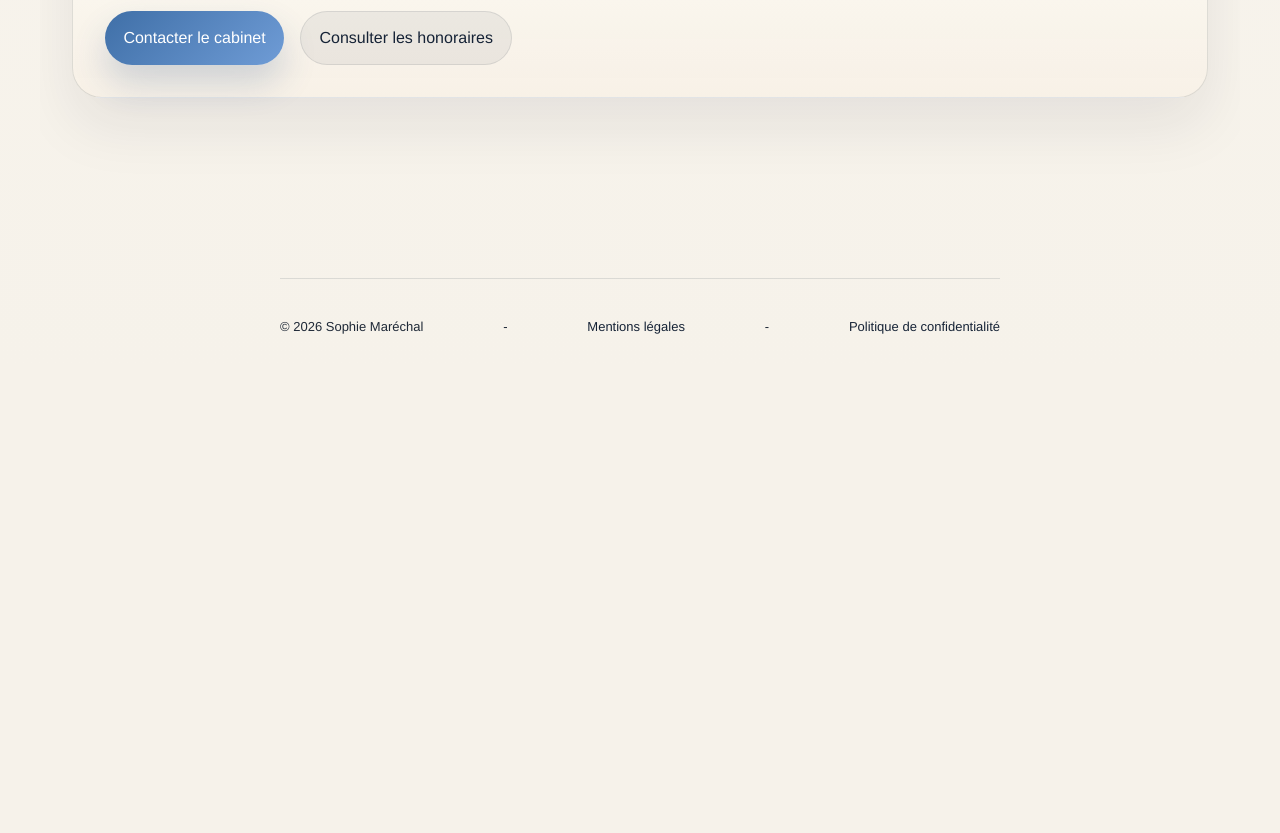
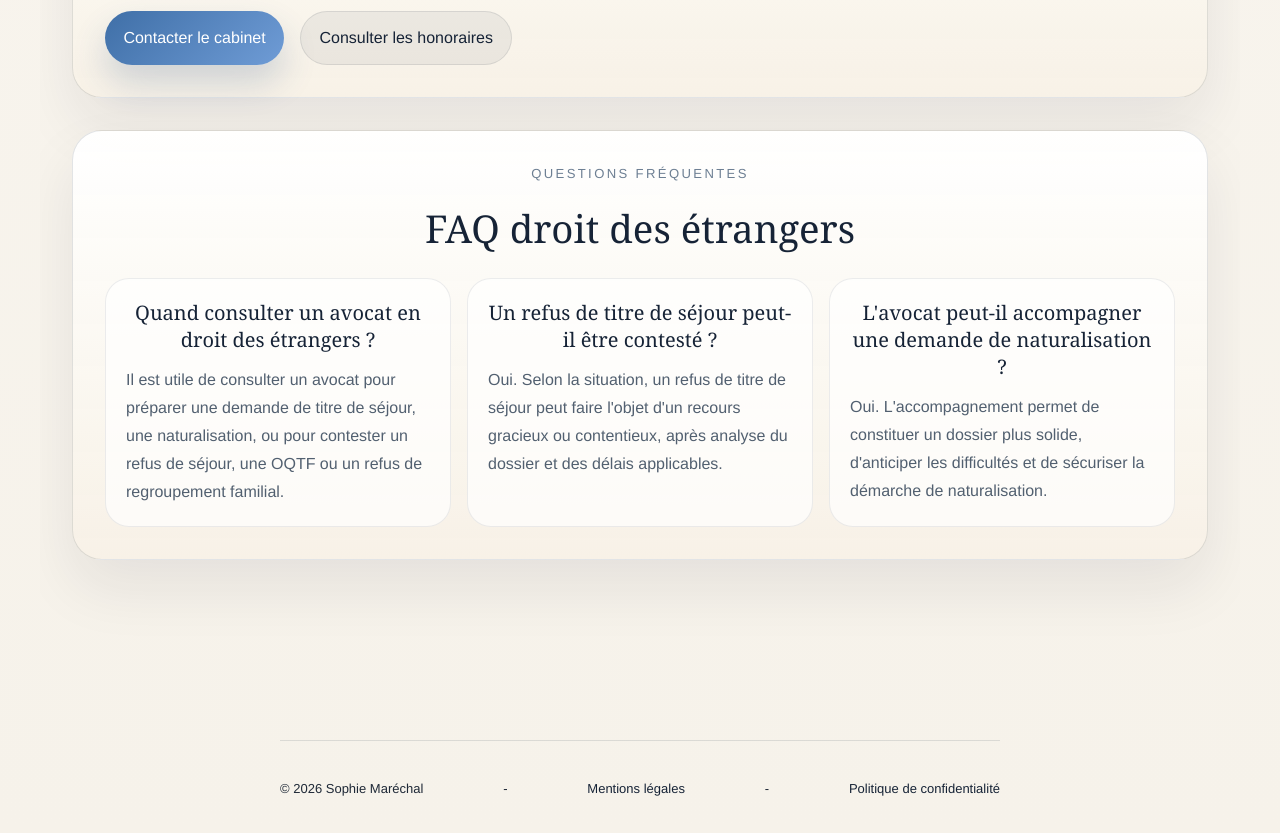
Before and after one commit to PaulMarechal/sophie_lowyer_website, a Next.js app: page /droit-des-etrangers in a window 1280 px wide. Shown: the part 2100-2933 px from the top of the page. Before the commit the page ends 2472 px from the top, so only its background shows below. Built offline with nearby package versions, Linux system fonts and the light colour scheme.

Commit message:
Update SEO / OG image / FAQ

```diff
--- a/src/views/droit-de-la-fonction-publique/DroitFonctionPublique.module.css
+++ b/src/views/droit-de-la-fonction-publique/DroitFonctionPublique.module.css
@@ -51,7 +51,8 @@
 }
 
 .introCard,
-.closeCard {
+.closeCard,
+.faqCard {
   padding: 2rem;
   border-radius: 30px;
   background: linear-gradient(180deg, rgba(255, 255, 255, 0.96) 0%, rgba(247, 241, 230, 0.92) 100%);
@@ -292,6 +293,37 @@
   margin-top: 2rem;
 }
 
+.faqCard {
+  margin-top: 2rem;
+}
+
+.faqGrid {
+  display: grid;
+  grid-template-columns: repeat(3, minmax(0, 1fr));
+  gap: 1rem;
+  margin-top: 1.5rem;
+}
+
+.faqItem {
+  padding: 1.25rem;
+  border-radius: 24px;
+  background: rgba(255, 255, 255, 0.68);
+  border: 1px solid rgba(22, 35, 54, 0.08);
+}
+
+.faqQuestion {
+  margin-bottom: 0.8rem;
+  font-size: 1.25rem;
+  color: var(--navy);
+}
+
+.faqAnswer {
+  margin: 0;
+  text-align: left;
+  line-height: 1.75;
+  color: var(--ink-soft);
+}
+
 .bottomLinks {
   display: flex;
   flex-wrap: wrap;
@@ -312,7 +344,8 @@
 }
 
 @media (max-width: 980px) {
-  .cardsGrid {
+  .cardsGrid,
+  .faqGrid {
     grid-template-columns: 1fr;
   }
 
--- a/src/views/droit-de-urbanisme/DroitUrbanisme.module.css
+++ b/src/views/droit-de-urbanisme/DroitUrbanisme.module.css
@@ -51,7 +51,8 @@
 }
 
 .introCard,
-.closeCard {
+.closeCard,
+.faqCard {
   padding: 2rem;
   border-radius: 30px;
   background: linear-gradient(180deg, rgba(255, 255, 255, 0.96) 0%, rgba(247, 241, 230, 0.92) 100%);
@@ -292,6 +293,37 @@
   margin-top: 2rem;
 }
 
+.faqCard {
+  margin-top: 2rem;
+}
+
+.faqGrid {
+  display: grid;
+  grid-template-columns: repeat(3, minmax(0, 1fr));
+  gap: 1rem;
+  margin-top: 1.5rem;
+}
+
+.faqItem {
+  padding: 1.25rem;
+  border-radius: 24px;
+  background: rgba(255, 255, 255, 0.68);
+  border: 1px solid rgba(22, 35, 54, 0.08);
+}
+
+.faqQuestion {
+  margin-bottom: 0.8rem;
+  font-size: 1.25rem;
+  color: var(--navy);
+}
+
+.faqAnswer {
+  margin: 0;
+  text-align: left;
+  line-height: 1.75;
+  color: var(--ink-soft);
+}
+
 .bottomLinks {
   display: flex;
   flex-wrap: wrap;
@@ -312,7 +344,8 @@
 }
 
 @media (max-width: 980px) {
-  .cardsGrid {
+  .cardsGrid,
+  .faqGrid {
     grid-template-columns: 1fr;
   }
 
--- a/src/views/droit-des-etrangers/DroitEtrangers.jsx
+++ b/src/views/droit-des-etrangers/DroitEtrangers.jsx
@@ -43,6 +43,24 @@ const cards = [
       </>
     )
   }
+];
+
+const faqItems = [
+  {
+    question: "Quand consulter un avocat en droit des étrangers ?",
+    answer:
+      "Il est utile de consulter un avocat pour préparer une demande de titre de séjour, une naturalisation, ou pour contester un refus de séjour, une OQTF ou un refus de regroupement familial.",
+  },
+  {
+    question: "Un refus de titre de séjour peut-il être contesté ?",
+    answer:
+      "Oui. Selon la situation, un refus de titre de séjour peut faire l'objet d'un recours gracieux ou contentieux, après analyse du dossier et des délais applicables.",
+  },
+  {
+    question: "L'avocat peut-il accompagner une demande de naturalisation ?",
+    answer:
+      "Oui. L'accompagnement permet de constituer un dossier plus solide, d'anticiper les difficultés et de sécuriser la démarche de naturalisation.",
+  },
 ];
 
 const DroitEtrangers = () => {
@@ -115,6 +133,19 @@ const DroitEtrangers = () => {
             <Link href="/honoraires" className={styles.secondaryBtn}>Consulter les honoraires</Link>
           </div>
         </div>
+
+        <div className={styles.faqCard}>
+          <p className={styles.cardEyebrow}>Questions fréquentes</p>
+          <h2 className={styles.sectionTitle}>FAQ droit des étrangers</h2>
+          <div className={styles.faqGrid}>
+            {faqItems.map((item) => (
+              <article key={item.question} className={styles.faqItem}>
+                <h3 className={styles.faqQuestion}>{item.question}</h3>
+                <p className={styles.faqAnswer}>{item.answer}</p>
+              </article>
+            ))}
+          </div>
+        </div>
       </section>
 
       <Footer year={2026} />
--- a/src/views/droit-des-etrangers/DroitEtrangers.module.css
+++ b/src/views/droit-des-etrangers/DroitEtrangers.module.css
@@ -51,7 +51,8 @@
 }
 
 .introCard,
-.closeCard {
+.closeCard,
+.faqCard {
   padding: 2rem;
   border-radius: 30px;
   background: linear-gradient(180deg, rgba(255, 255, 255, 0.96) 0%, rgba(247, 241, 230, 0.92) 100%);
@@ -292,6 +293,37 @@
   margin-top: 2rem;
 }
 
+.faqCard {
+  margin-top: 2rem;
+}
+
+.faqGrid {
+  display: grid;
+  grid-template-columns: repeat(3, minmax(0, 1fr));
+  gap: 1rem;
+  margin-top: 1.5rem;
+}
+
+.faqItem {
+  padding: 1.25rem;
+  border-radius: 24px;
+  background: rgba(255, 255, 255, 0.68);
+  border: 1px solid rgba(22, 35, 54, 0.08);
+}
+
+.faqQuestion {
+  margin-bottom: 0.8rem;
+  font-size: 1.25rem;
+  color: var(--navy);
+}
+
+.faqAnswer {
+  margin: 0;
+  text-align: left;
+  line-height: 1.75;
+  color: var(--ink-soft);
+}
+
 .bottomLinks {
   display: flex;
   flex-wrap: wrap;
@@ -312,7 +344,8 @@
 }
 
 @media (max-width: 980px) {
-  .cardsGrid {
+  .cardsGrid,
+  .faqGrid {
     grid-template-columns: 1fr;
   }
 
```
Also changed, not shown: src/views/droit-de-la-fonction-publique/DroitFonctionPublique.jsx (+31 -0 lines), src/views/droit-de-urbanisme/DroitUrbanisme.jsx (+31 -0 lines), src/views/home/Home.jsx (+6 -3 lines).
